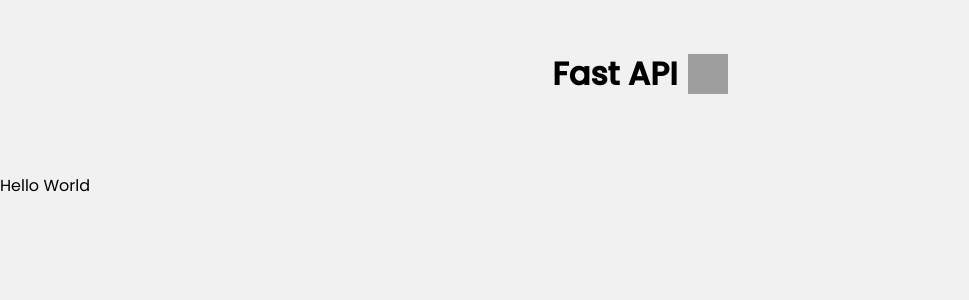
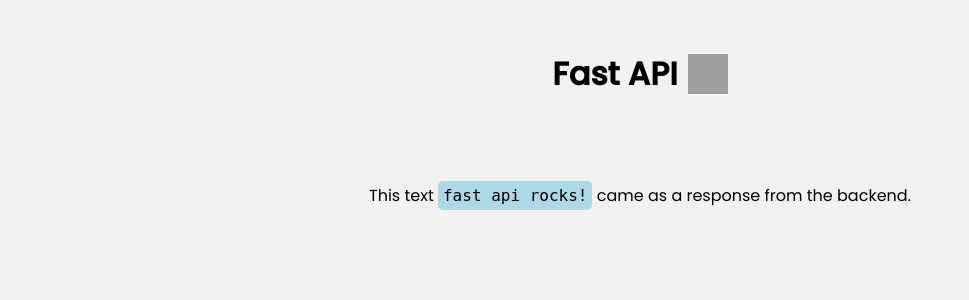
Before and after one commit to PriyanshuSharma23/fast-api-starter-with-templates, a FastAPI app: page / in a window 1280 px wide. Shown: the top 300 px of the page, without its empty margins (0-969 px from the left). Run offline with FastAPI, Linux system fonts and the light colour scheme; grey boxes are pictures that could not be loaded.

Commit message:
added readme

```diff
--- a/main.py
+++ b/main.py
@@ -11,4 +11,4 @@ templates = Jinja2Templates(directory="templates")
 
 @app.get('/', response_class=HTMLResponse)
 async def root(request: Request):
-    return templates.TemplateResponse("index.html", {"request": request, "name": "World"})
+    return templates.TemplateResponse("index.html", {"request": request, "name": "fast api rocks!"})
--- a/static/css/style.css
+++ b/static/css/style.css
@@ -17,3 +17,17 @@ body {
     align-items: center;
     gap: 10px;
 }
+
+code {
+    background: lightblue;
+    padding: 5px;
+    border-radius: 5px;
+}
+
+p {
+    font-size: 16px;
+    font-weight: 400;
+    margin: 10px 0;
+
+    text-align: center;
+}
--- a/templates/index.html
+++ b/templates/index.html
@@ -21,9 +21,13 @@
     <img src="https://external-content.duckduckgo.com/iu/?u=https%3A%2F%2Fcodeahoy.com%2Fassets%2Fimages%2Fcompare%2Fpython-frameworks%2Ffastapi-logo.png&f=1&nofb=1&ipt=7bc72313346ba934d391dffc1e1118e5cee111bc4cadd030701fbc1108b4de67&ipo=images" height="40" width="40" />
   </div>
   <br>
-  Hello
-  {{ name }}
-  <br>
+
+  <p>
+    This text
+    <code>
+      {{ name }}</code> came as a response from the backend.
+  </p>
+
 </body>
 
 </html>
```
Also changed, not shown: readme.md (added), static/images/website-ss.png (added), 1 other file.
